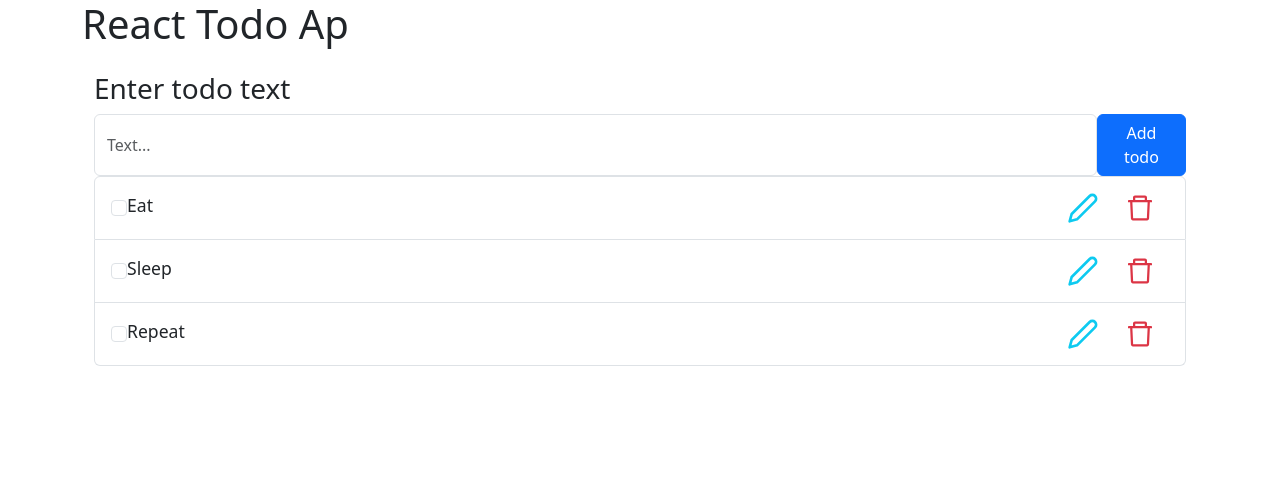
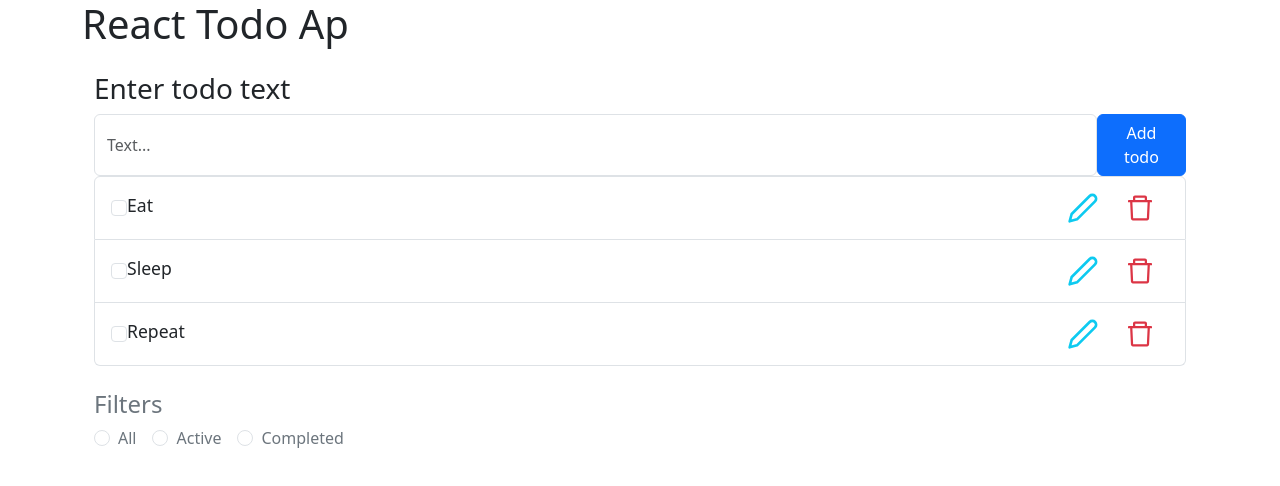
Before and after one commit to Boris-Maslenov/React-Todo-App-test, a React (Create React App) app: page / in a window 1280 px wide. Shown: the top 486 px of the page. Built offline with nearby package versions, Linux system fonts and the light colour scheme.

Commit message:
add todo/filters

```diff
--- a/src/App.tsx
+++ b/src/App.tsx
@@ -3,6 +3,7 @@ import { Container } from "react-bootstrap";
 import { TodoState } from "./context/TodoState";
 import { Form } from "./components/Form";
 import { TodoList } from "./components/TodoList";
+import { TodoFilters } from "./components/TodoFilters";
 
 function App() {
   return (
@@ -12,7 +13,9 @@ function App() {
           <h1>React Todo Ap</h1>
         </div>
         <Form />
-    <TodoList />
+      <TodoList />
+      <TodoFilters />
+
       </TodoState>
     </Container>
 
--- /dev/null
+++ b/src/components/TodoFilters.tsx
@@ -0,0 +1,41 @@
+import { useContext, useRef, useEffect } from 'react'
+import { Container, Form } from 'react-bootstrap'
+import { TodoContext } from '../context/TodoContext'
+
+export function TodoFilters() {
+  const { dispatch } = useContext(TodoContext);
+
+  const handleFilterChange = ({ target: { id } }:  React.ChangeEvent<HTMLInputElement>) => {
+    dispatch({ type: `filter/${id}` })
+  }
+
+  return (
+    <Container className='mt-4 text-secondary'>
+      <h4>Filters</h4>
+      <Form.Check
+        inline
+        label='All'
+        type='radio'
+        name='filter'
+        id='all'
+        onChange={handleFilterChange}
+      />
+      <Form.Check
+        inline
+        label='Active'
+        type='radio'
+        name='filter'
+        id='active'
+        onChange={handleFilterChange}
+      />
+      <Form.Check
+        inline
+        label='Completed'
+        type='radio'
+        name='filter'
+        id='completed'
+        onChange={handleFilterChange}
+      />
+    </Container>
+  )
+}
--- a/src/components/TodoItemEdit.tsx
+++ b/src/components/TodoItemEdit.tsx
@@ -6,9 +6,9 @@ import { ITodo } from '../context/TodoState';
 import { BsCheckCircle } from "react-icons/bs";
 import { FcCancel } from "react-icons/fc";
 
-export const TodoItemEdit:React.FC<ITodo> = ({id}) => {
+export const TodoItemEdit:React.FC<ITodo> = ({id, text}) => {
      const { dispatch } = React.useContext(TodoContext);
-     const [value, setValue] = React.useState('')
+     const [value, setValue] = React.useState(text);
 
      const handleUpdate = () => {
           if (value.trim())
--- a/src/components/TodoList.tsx
+++ b/src/components/TodoList.tsx
@@ -11,7 +11,11 @@ export const TodoList = () => {
         <Container>
             <ListGroup>
                 {
-                    state.todos.map((todo, index) => todo.show && (
+                    state.todos.filter(({completed})=> state.activeFilter === "all" ? true :
+                        state.activeFilter === "completed" ?
+                        completed :
+                        !completed)
+                       .map((todo, index) => todo.show && (
                         <ListGroup.Item
                             className='d-flex align-items-center'
                             key={todo.id}
@@ -22,7 +26,8 @@ export const TodoList = () => {
                                     <TodoItemEdit {...todo} />
                             }
 
-                        </ListGroup.Item>)
+                        </ListGroup.Item>
+                        )
                     )
                 }
             </ListGroup>
--- a/src/context/TodoState.tsx
+++ b/src/context/TodoState.tsx
@@ -11,7 +11,8 @@ export interface ITodo {
 }
 
 export interface IState {
-  todos: ITodo[];
+  todos: ITodo[],
+  activeFilter: "all" | "active" | "completed",
 }
 
 type TodoStateProps = {
@@ -24,6 +25,7 @@ const initialState: IState = {
     { id: "2", text: "Sleep", completed: false, edit: false, show: true },
     { id: "3", text: "Repeat", completed: false, edit: false, show: true },
   ],
+  activeFilter: "all",
 };
 
 export function TodoState({children}: TodoStateProps){
--- a/src/reducer/todoReducer.ts
+++ b/src/reducer/todoReducer.ts
@@ -5,7 +5,7 @@ export interface IAction {
   payload?: any;
 }
 
-export const todoReducer = (state: IState, action: IAction) => {
+export const todoReducer = (state: IState, action: IAction): IState => {
   switch (action.type) {
     case "TODO_ADD":
       return {
@@ -41,12 +41,27 @@ export const todoReducer = (state: IState, action: IAction) => {
         todos,
       };
     }
-
     case "TODO_REMOVE":
       return {
         ...state,
         todos: [...state.todos.filter(({ id }) => id !== action.payload)],
       };
+
+    case "filter/all":
+      return {
+        ...state,
+        activeFilter: "all",
+      };
+    case "filter/active":
+      return {
+        ...state,
+        activeFilter: "active",
+      };
+    case "filter/completed":
+      return {
+        ...state,
+        activeFilter: "completed",
+      };
     default:
       return state;
   }
```
